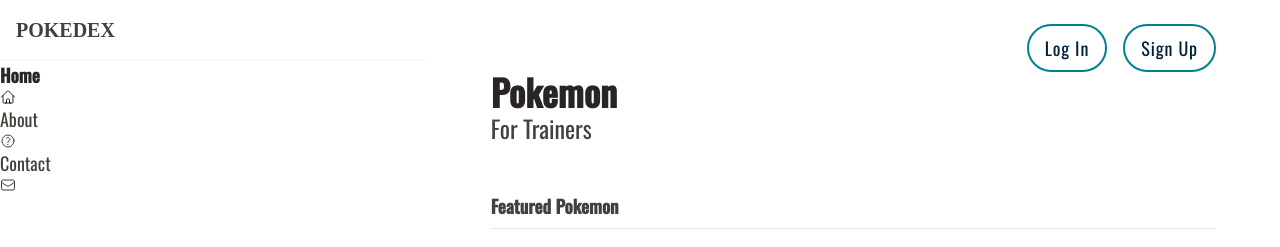
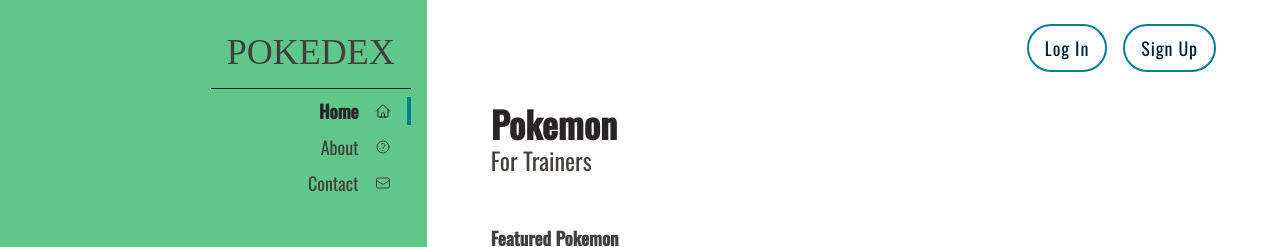
Before and after one commit to KishanMandora/trying-tailwind, a website: page public/index.html in a window 1280 px wide. Shown: the top 247 px of the page. Drawn offline with nearby package versions, Linux system fonts and the light colour scheme; a web font is replaced by a local one.

Commit message:
style: change the styles for menu

```diff
--- a/public/index.html
+++ b/public/index.html
@@ -13,22 +13,25 @@
     <title>Pokedex</title>
   </head>
   <body class="body">
-    <header>
-      <nav>
+    <header class="bg-primary flex justify-end">
+      <nav class="p-4">
         <div>
           <h1
-            class="uppercase p-4 border-b border-stone-100 font-dirt font-semibold text-xl"
+            class="uppercase p-4 border-b border-secondary-dark font-dirt font-light text-4xl"
           >
             Pokedex
           </h1>
         </div>
         <div>
           <ul>
-            <li class="text-stone-800 font-bold">
-              <a href="#">
+            <li class="text-stone-800 font-bold inline">
+              <a
+                href="#"
+                class="flex justify-end border-secondary-light border-r-4 my-2 px-4"
+              >
                 <span> Home </span>
                 <svg
-                  class="w-4"
+                  class="w-4 ml-4"
                   xmlns="http://www.w3.org/2000/svg"
                   fill="none"
                   viewBox="0 0 24 24"
@@ -45,10 +48,13 @@
               </a>
             </li>
             <li>
-              <a href="#">
+              <a
+                href="#"
+                class="flex justify-end border-primary border-r-4 my-2 px-4"
+              >
                 <span> About </span>
                 <svg
-                  class="w-4"
+                  class="w-4 ml-4"
                   xmlns="http://www.w3.org/2000/svg"
                   fill="none"
                   viewBox="0 0 24 24"
@@ -65,10 +71,13 @@
               </a>
             </li>
             <li>
-              <a href="#">
+              <a
+                href="#"
+                class="flex justify-end border-primary border-r-4 my-2 px-4"
+              >
                 <span> Contact </span>
                 <svg
-                  class="w-4"
+                  class="w-4 ml-4"
                   xmlns="http://www.w3.org/2000/svg"
                   fill="none"
                   viewBox="0 0 24 24"
@@ -89,7 +98,7 @@
       </nav>
     </header>
     <main class="px-16 py-6 md:col-span-2">
-      <div class="flex justify-center md:justify-end gap-4">
+      <div class="flex justify-center md:justify-end gap-4 mb-8">
         <a href="#" class="link-btn">Log In</a>
         <a href="#" class="link-btn"> Sign Up </a>
       </div>
```
Also changed, not shown: styles/main.css.
